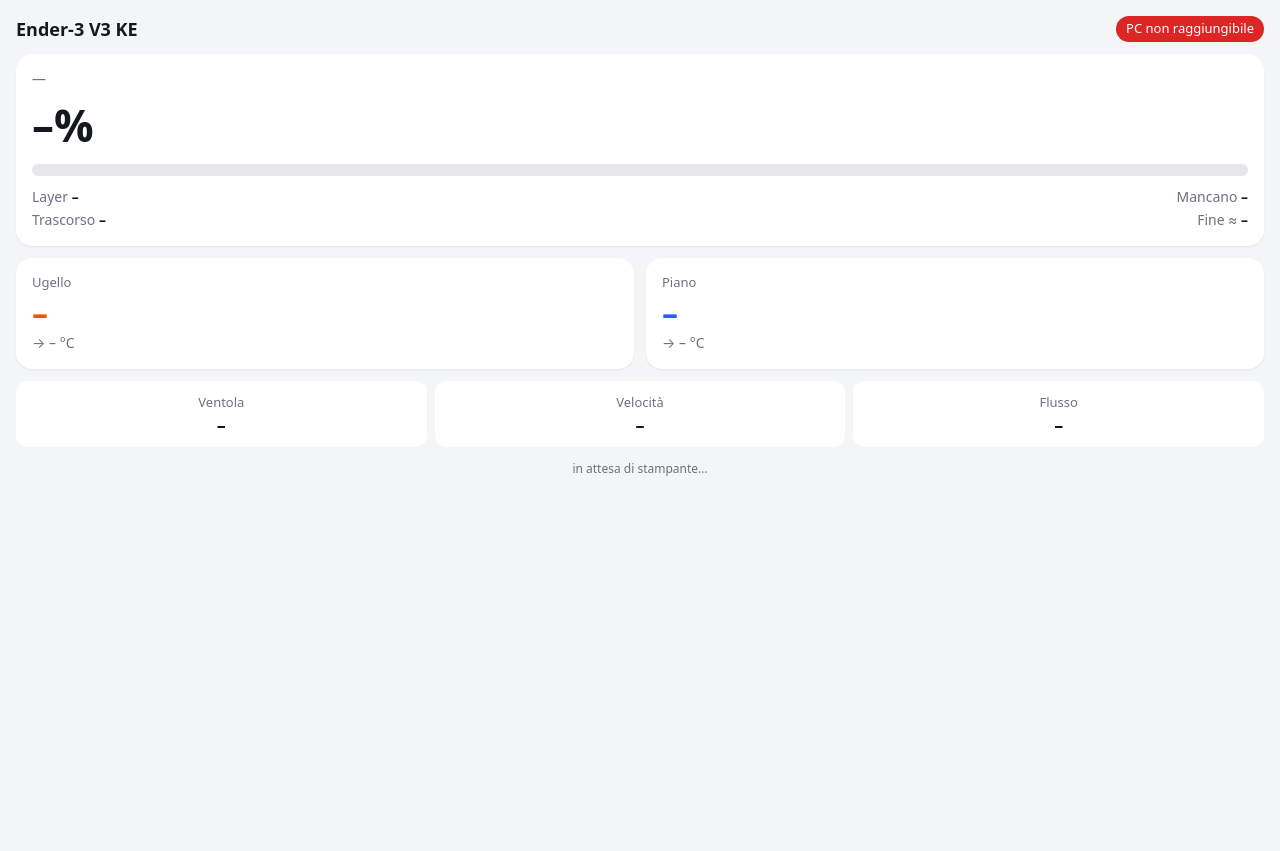
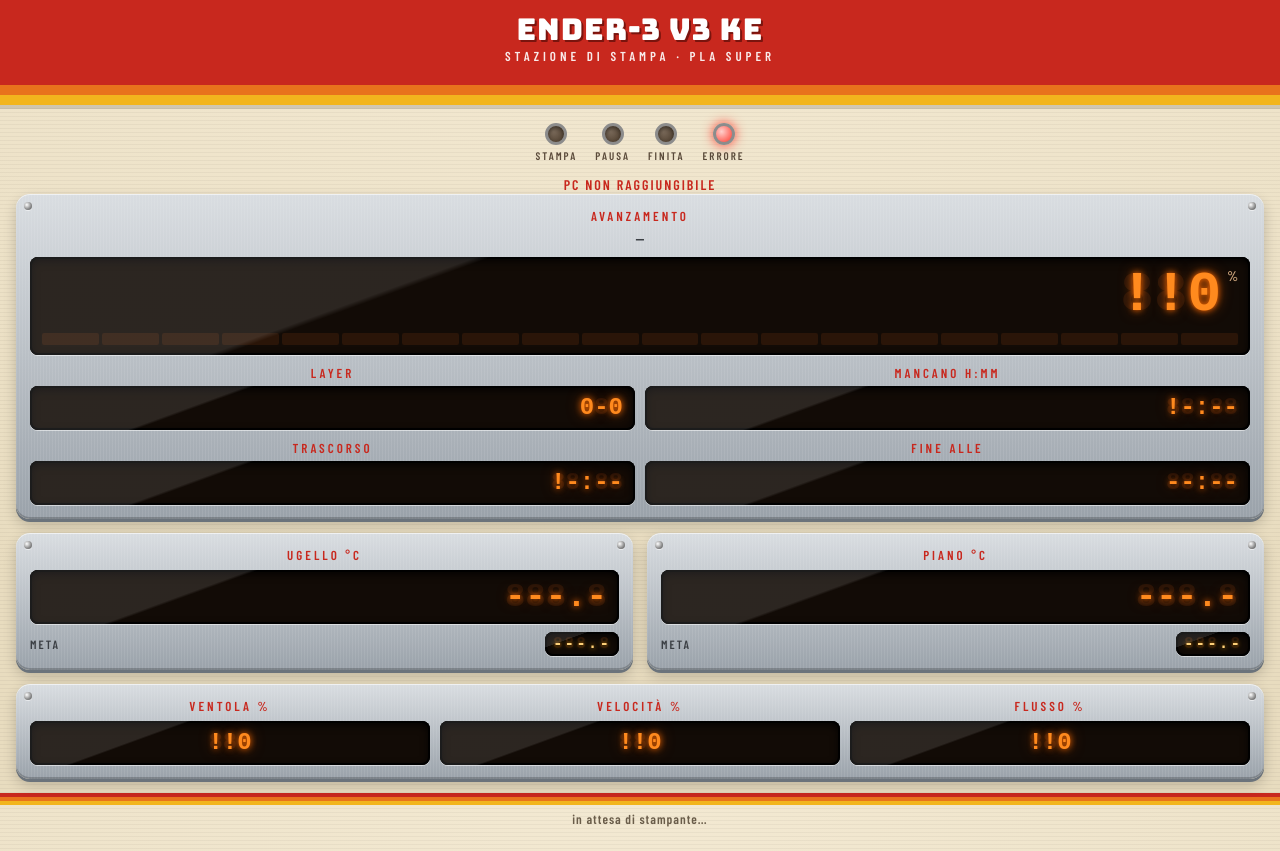
Before and after one commit to stricchi79-source/ender-ke-status, a plain HTML site: page index.html in a window 1280 px wide. Before the commit the page ends 800 px from the top, so only its background shows below. Drawn offline with nearby package versions, Linux system fonts and the light colour scheme; no server answers; a web font is replaced by a local one.

Commit message:
Grafica stile pompa di benzina anni 80
Display a 7 segmenti arancioni con cifre spente in trasparenza, piastre
in acciaio con viti, insegna rossa a strisce e lampade di stato.

Co-Authored-By: Claude Opus 5.5 <noreply@anthropic.com>

```diff
--- a/index.html
+++ b/index.html
@@ -3,101 +3,224 @@
 <head>
 <meta charset="utf-8">
 <meta name="viewport" content="width=device-width,initial-scale=1,viewport-fit=cover">
-<meta name="theme-color" content="#111418">
+<meta name="theme-color" content="#b3261e">
 <title>Ender KE</title>
+<link rel="preconnect" href="https://fonts.googleapis.com">
+<link rel="preconnect" href="https://fonts.gstatic.com" crossorigin>
+<link href="https://fonts.googleapis.com/css2?family=Bungee&family=Barlow+Condensed:wght@600;800&display=swap" rel="stylesheet">
 <style>
-  :root{--bg:#f4f5f7;--card:#fff;--fg:#15181d;--mut:#6b7280;--bar:#e5e7eb;--acc:#16a34a;--hot:#ea580c;--bed:#2563eb;--err:#dc2626}
-  @media (prefers-color-scheme:dark){:root{--bg:#111418;--card:#1b1f25;--fg:#eef0f3;--mut:#9aa1ab;--bar:#2b3038;--acc:#22c55e;--hot:#fb923c;--bed:#60a5fa;--err:#f87171}}
+  @font-face{font-family:"DSEG7";font-weight:700;font-display:swap;
+    src:url("https://cdn.jsdelivr.net/npm/dseg@0.46.0/fonts/DSEG7-Classic/DSEG7Classic-Bold.woff2") format("woff2")}
+
+  :root{
+    --enamel:#f3e9d2; --enamel2:#e8dcbf; --ink:#1d1a16;
+    --red:#c8281e; --orange:#e8731c; --yellow:#f2b51d;
+    --steel1:#d9dde1; --steel2:#9aa2aa; --steel3:#6b737b;
+    --glass:#120b06; --led:#ff8a1e; --ledglow:#ff6a00; --ghost:#2a1508;
+    --green:#3ddc5a; --lamp-off:#4a3a2a;
+  }
   *{box-sizing:border-box}
-  body{margin:0;background:var(--bg);color:var(--fg);font:16px/1.35 system-ui,-apple-system,Segoe UI,Roboto,sans-serif;padding:16px;padding-top:max(16px,env(safe-area-inset-top))}
-  header{display:flex;justify-content:space-between;align-items:center;margin-bottom:12px}
-  h1{font-size:18px;margin:0}
-  .pill{font-size:13px;padding:4px 10px;border-radius:99px;background:var(--bar);color:var(--mut)}
-  .pill.on{background:var(--acc);color:#fff}
-  .pill.bad{background:var(--err);color:#fff}
-  .card{background:var(--card);border-radius:16px;padding:16px;margin-bottom:12px;box-shadow:0 1px 2px #0001}
-  .file{font-size:14px;color:var(--mut);word-break:break-all;margin-bottom:8px}
-  .big{font-size:44px;font-weight:700;font-variant-numeric:tabular-nums}
-  .bar{height:12px;background:var(--bar);border-radius:6px;overflow:hidden;margin:8px 0 12px}
-  .bar>i{display:block;height:100%;width:0;background:var(--acc);transition:width .6s}
-  .row{display:flex;justify-content:space-between;color:var(--mut);font-size:14px;font-variant-numeric:tabular-nums}
-  .row b{color:var(--fg);font-weight:600}
-  .grid{display:grid;grid-template-columns:1fr 1fr;gap:12px}
-  .grid .card{margin:0}
-  .lbl{font-size:13px;color:var(--mut)}
-  .t{font-size:32px;font-weight:700;font-variant-numeric:tabular-nums}
-  .noz .t{color:var(--hot)} .bedc .t{color:var(--bed)}
-  .tgt{font-size:14px;color:var(--mut);font-variant-numeric:tabular-nums}
-  .small{display:grid;grid-template-columns:repeat(3,1fr);gap:8px;text-align:center;margin-top:12px}
-  .small div{background:var(--card);border-radius:12px;padding:10px 4px}
-  .small b{display:block;font-size:18px;font-variant-numeric:tabular-nums}
-  footer{color:var(--mut);font-size:12px;text-align:center;margin-top:14px}
+  html,body{margin:0}
+  body{
+    min-height:100vh; color:var(--ink);
+    font:600 16px/1.3 "Barlow Condensed",system-ui,sans-serif;
+    padding:0 16px 24px; padding-bottom:max(24px,env(safe-area-inset-bottom));
+    background:
+      repeating-linear-gradient(0deg,#0000 0 3px,#0000000a 3px 4px),
+      radial-gradient(120% 80% at 50% 0%,var(--enamel),var(--enamel2));
+    background-attachment:fixed;
+  }
+
+  /* Insegna in alto con le strisce */
+  .sign{margin:0 -16px 18px; padding-top:max(14px,env(safe-area-inset-top));
+    background:var(--red); color:#fff; text-align:center; position:relative;
+    box-shadow:0 4px 0 #0002}
+  .sign h1{margin:0; font:400 30px/1 "Bungee",Impact,sans-serif; letter-spacing:1px;
+    text-shadow:2px 2px 0 #7a140e}
+  .sign .sub{font:800 13px/1 "Barlow Condensed",sans-serif; letter-spacing:4px; opacity:.9; padding:6px 0 12px}
+  .stripes{height:30px; background:
+    linear-gradient(var(--red) 0 33%,var(--orange) 33% 66%,var(--yellow) 66%);}
+  .stripes.thin{height:12px; margin:0 -16px}
+
+  /* Piastra metallica */
+  .plate{position:relative; border-radius:14px; padding:14px; margin-bottom:14px;
+    background:
+      repeating-linear-gradient(90deg,#ffffff14 0 1px,#0000 1px 3px),
+      linear-gradient(180deg,var(--steel1),var(--steel2));
+    box-shadow:inset 0 1px 0 #fff9, inset 0 -2px 0 #0003, 0 3px 0 var(--steel3), 0 6px 14px #0003}
+  .plate::before,.plate::after{content:""; position:absolute; top:8px; width:8px; height:8px; border-radius:50%;
+    background:radial-gradient(circle at 35% 35%,#fff,#888 60%,#555); box-shadow:0 1px 0 #fff8}
+  .plate::before{left:8px} .plate::after{right:8px}
+
+  .lbl{font:800 13px/1 "Barlow Condensed",sans-serif; letter-spacing:3px; text-transform:uppercase;
+    color:var(--red); text-align:center; margin:2px 0 8px}
+
+  /* Finestra del display */
+  .win{position:relative; background:var(--glass); border-radius:8px; padding:10px 12px;
+    box-shadow:inset 0 3px 10px #000, inset 0 0 0 2px #000, 0 1px 0 #fff8; overflow:hidden; text-align:right}
+  .win::after{content:""; position:absolute; inset:0; pointer-events:none;
+    background:linear-gradient(160deg,#ffffff1c 0 30%,#0000 31%)}
+  .seg{position:relative; display:inline-block; font-family:"DSEG7","Courier New",monospace; font-weight:700;
+    font-variant-numeric:tabular-nums; line-height:1}
+  .seg .g{color:var(--ghost)}
+  .seg .v{position:absolute; right:0; top:0; color:var(--led);
+    text-shadow:0 0 6px var(--ledglow),0 0 14px #ff6a0080}
+  .xl{font-size:56px} .lg{font-size:34px} .md{font-size:24px}
+  .unit{font:800 14px "Barlow Condensed",sans-serif; color:#c9a27a; margin-left:6px; vertical-align:top}
+
+  /* Barra a blocchetti LED */
+  .ledbar{display:grid; grid-template-columns:repeat(20,1fr); gap:3px; margin-top:10px}
+  .ledbar i{height:12px; border-radius:2px; background:var(--ghost)}
+  .ledbar i.on{background:var(--led); box-shadow:0 0 6px var(--ledglow)}
+
+  .grid2{display:grid; grid-template-columns:1fr 1fr; gap:14px}
+  .grid2 .plate{margin:0}
+  .tgt{display:flex; justify-content:space-between; align-items:center; margin-top:8px;
+    font:800 12px "Barlow Condensed",sans-serif; letter-spacing:2px; color:#3b3f44}
+  .tgt .seg{font-size:16px}
+  .tgt .seg .v{color:#ffd27a; text-shadow:0 0 5px #ffb000}
+  .tgt .win{padding:4px 8px}
+
+  .row3{display:grid; grid-template-columns:repeat(3,1fr); gap:10px}
+  .row3 .win{text-align:center}
+
+  .info{display:grid; grid-template-columns:1fr 1fr; gap:10px; margin-top:10px}
+  .info .lbl{margin-bottom:6px}
+
+  /* Lampade di stato */
+  .lamps{display:flex; justify-content:center; gap:18px; margin:4px 0 14px}
+  .lamp{display:flex; flex-direction:column; align-items:center; gap:4px;
+    font:800 11px "Barlow Condensed",sans-serif; letter-spacing:2px; color:#5a4a3a}
+  .lamp i{width:22px; height:22px; border-radius:50%; border:3px solid #8c8c8c;
+    background:radial-gradient(circle at 35% 35%,#7a6a5a,var(--lamp-off)); box-shadow:inset 0 2px 4px #0006}
+  .lamp.on.g i{background:radial-gradient(circle at 35% 35%,#d6ffd9,var(--green)); box-shadow:0 0 12px var(--green)}
+  .lamp.on.y i{background:radial-gradient(circle at 35% 35%,#fff3c4,var(--yellow)); box-shadow:0 0 12px var(--yellow)}
+  .lamp.on.r i{background:radial-gradient(circle at 35% 35%,#ffd0cc,#ff3b2f); box-shadow:0 0 12px #ff3b2f}
+
+  .file{font:800 15px "Barlow Condensed",sans-serif; text-align:center; color:#3b3f44; margin:-2px 0 10px;
+    white-space:nowrap; overflow:hidden; text-overflow:ellipsis}
+  footer{text-align:center; font:600 13px "Barlow Condensed",sans-serif; color:#6a5d4a; margin-top:6px; letter-spacing:1px}
+  .msg{text-align:center; font:800 14px "Barlow Condensed",sans-serif; letter-spacing:2px; color:var(--red); min-height:18px}
+
+  @media (max-width:360px){ .xl{font-size:46px} .lg{font-size:28px} .sign h1{font-size:25px} }
 </style>
 </head>
 <body>
-<header><h1>Ender-3 V3 KE</h1><span id="st" class="pill">connessione…</span></header>
 
-<div class="card">
-  <div class="file" id="file">—</div>
-  <div class="big" id="pct">–%</div>
-  <div class="bar"><i id="barf"></i></div>
-  <div class="row"><span>Layer <b id="layer">–</b></span><span>Mancano <b id="left">–</b></span></div>
-  <div class="row" style="margin-top:4px"><span>Trascorso <b id="job">–</b></span><span>Fine ≈ <b id="eta">–</b></span></div>
+<div class="sign">
+  <h1>ENDER-3 V3 KE</h1>
+  <div class="sub">STAZIONE DI STAMPA · PLA SUPER</div>
+  <div class="stripes"></div>
 </div>
 
-<div class="grid">
-  <div class="card noz"><div class="lbl">Ugello</div><div class="t" id="nt">–</div><div class="tgt">→ <span id="ntt">–</span> °C</div></div>
-  <div class="card bedc"><div class="lbl">Piano</div><div class="t" id="bt">–</div><div class="tgt">→ <span id="btt">–</span> °C</div></div>
+<div class="lamps">
+  <div class="lamp g" id="l-print"><i></i>STAMPA</div>
+  <div class="lamp y" id="l-pause"><i></i>PAUSA</div>
+  <div class="lamp g" id="l-done"><i></i>FINITA</div>
+  <div class="lamp r" id="l-err"><i></i>ERRORE</div>
+</div>
+<div class="msg" id="msg"></div>
+
+<div class="plate">
+  <div class="lbl">Avanzamento</div>
+  <div class="file" id="file">—</div>
+  <div class="win"><span class="seg xl" id="pct"></span><span class="unit">%</span>
+    <div class="ledbar" id="bar"></div>
+  </div>
+  <div class="info">
+    <div><div class="lbl">Layer</div><div class="win"><span class="seg md" id="layer"></span></div></div>
+    <div><div class="lbl">Mancano h:mm</div><div class="win"><span class="seg md" id="left"></span></div></div>
+    <div><div class="lbl">Trascorso</div><div class="win"><span class="seg md" id="job"></span></div></div>
+    <div><div class="lbl">Fine alle</div><div class="win"><span class="seg md" id="eta"></span></div></div>
+  </div>
 </div>
 
-<div class="small">
-  <div><span class="lbl">Ventola</span><b id="fan">–</b></div>
-  <div><span class="lbl">Velocità</span><b id="spd">–</b></div>
-  <div><span class="lbl">Flusso</span><b id="flow">–</b></div>
+<div class="grid2">
+  <div class="plate">
+    <div class="lbl">Ugello °C</div>
+    <div class="win"><span class="seg lg" id="nt"></span></div>
+    <div class="tgt">META <div class="win"><span class="seg" id="ntt"></span></div></div>
+  </div>
+  <div class="plate">
+    <div class="lbl">Piano °C</div>
+    <div class="win"><span class="seg lg" id="bt"></span></div>
+    <div class="tgt">META <div class="win"><span class="seg" id="btt"></span></div></div>
+  </div>
 </div>
 
+<div class="plate" style="margin-top:14px">
+  <div class="row3">
+    <div><div class="lbl">Ventola %</div><div class="win"><span class="seg md" id="fan"></span></div></div>
+    <div><div class="lbl">Velocità %</div><div class="win"><span class="seg md" id="spd"></span></div></div>
+    <div><div class="lbl">Flusso %</div><div class="win"><span class="seg md" id="flow"></span></div></div>
+  </div>
+</div>
+
+<div class="stripes thin"></div>
 <footer id="upd">—</footer>
 
 <script>
 let HOST = "stampante";
-const STATES = {0:"ferma",1:"in stampa",2:"finita",3:"fallita",4:"annullata",5:"in pausa"};
 const s = {};
-let ws, hb, last = 0;
+let last = 0;
 const $ = id => document.getElementById(id);
 const num = v => { const n = parseFloat(v); return isNaN(n) ? null : n; };
-const hms = sec => { sec = num(sec); if (sec == null) return "–"; sec = Math.max(0, Math.round(sec));
-  const h = Math.floor(sec/3600), m = Math.floor(sec%3600/60); return h ? `${h}h ${String(m).padStart(2,"0")}m` : `${m}m ${String(sec%60).padStart(2,"0")}s`; };
+
+// Display a 7 segmenti: cifre accese sopra, "8" spenti sotto.
+function seg(id, text, width){
+  text = String(text);
+  if (width) text = text.padStart(width, "!");      // "!" = cifra vuota in DSEG
+  const el = $(id);
+  el.innerHTML = '<span class="g"></span><span class="v"></span>';
+  el.firstChild.textContent = text.replace(/[0-9!\-]/g, "8");
+  el.lastChild.textContent = text;
+}
+const hm = sec => { sec = num(sec); if (sec == null) return "-:--"; sec = Math.max(0, Math.round(sec));
+  return Math.floor(sec/3600) + ":" + String(Math.floor(sec%3600/60)).padStart(2,"0"); };
+const t1 = v => { v = num(v); return v == null ? "---.-" : v.toFixed(1); };
+
+const bar = $("bar");
+for (let i = 0; i < 20; i++) bar.appendChild(document.createElement("i"));
+
+function lamps(st, err){
+  $("l-print").classList.toggle("on", st === 1);
+  $("l-pause").classList.toggle("on", st === 5);
+  $("l-done").classList.toggle("on", st === 2);
+  $("l-err").classList.toggle("on", !!err || st === 3);
+}
 
 function render(){
   const st = s.state, err = s.err && s.err.errcode;
-  const pill = $("st");
-  pill.textContent = err ? "errore " + err : (STATES[st] ?? "connesso");
-  pill.className = "pill" + (err ? " bad" : st === 1 ? " on" : "");
+  lamps(st, err);
+  $("msg").textContent = err ? "ERRORE " + err : st === 4 ? "STAMPA ANNULLATA" : st === 0 ? "STAMPANTE FERMA" : "";
   $("file").textContent = (s.printFileName || "—").split("/").pop();
-  const p = num(s.printProgress) ?? 0;
-  $("pct").textContent = p + "%"; $("barf").style.width = p + "%";
-  $("layer").textContent = (s.layer ?? "–") + "/" + (s.TotalLayer ?? "–");
-  $("left").textContent = hms(s.printLeftTime); $("job").textContent = hms(s.printJobTime);
+  const p = Math.max(0, Math.min(100, num(s.printProgress) ?? 0));
+  seg("pct", p, 3);
+  [...bar.children].forEach((b, i) => b.classList.toggle("on", i < Math.round(p / 5)));
+  seg("layer", (s.layer ?? 0) + "-" + (s.TotalLayer ?? 0));
+  seg("left", hm(s.printLeftTime), 5);
+  seg("job", hm(s.printJobTime), 5);
   const L = num(s.printLeftTime);
-  $("eta").textContent = st === 1 && L ? new Date(Date.now() + L*1000).toLocaleTimeString("it-IT",{hour:"2-digit",minute:"2-digit"}) : "–";
-  const f1 = v => { v = num(v); return v == null ? "–" : v.toFixed(1); };
-  $("nt").textContent = f1(s.nozzleTemp) + "°"; $("ntt").textContent = f1(s.targetNozzleTemp);
-  $("bt").textContent = f1(s.bedTemp0) + "°"; $("btt").textContent = f1(s.targetBedTemp0);
-  $("fan").textContent = (s.modelFanPct ?? "–") + "%";
-  $("spd").textContent = (s.curFeedratePct ?? "–") + "%";
-  $("flow").textContent = (s.curFlowratePct ?? "–") + "%";
+  if (st === 1 && L) { const d = new Date(Date.now() + L*1000);
+    seg("eta", String(d.getHours()).padStart(2,"0") + ":" + String(d.getMinutes()).padStart(2,"0")); }
+  else seg("eta", "--:--");
+  seg("nt", t1(s.nozzleTemp), 5); seg("ntt", t1(s.targetNozzleTemp), 5);
+  seg("bt", t1(s.bedTemp0), 5);   seg("btt", t1(s.targetBedTemp0), 5);
+  seg("fan", s.modelFanPct ?? 0, 3);
+  seg("spd", s.curFeedratePct ?? 0, 3);
+  seg("flow", s.curFlowratePct ?? 0, 3);
 }
 
-let age = null;
 async function poll(){
   try {
     const r = await fetch("status", {cache:"no-store"});
     const j = await r.json();
-    HOST = j.printer; age = j.age;
+    HOST = j.printer;
     if (j.age != null) { Object.assign(s, j.s); last = Date.now() - j.age*1000; render(); }
-    if (j.age == null || j.age > 30) { $("st").textContent = "stampante non raggiungibile"; $("st").className = "pill bad"; }
-  } catch(e) { $("st").textContent = "PC non raggiungibile"; $("st").className = "pill bad"; }
+    if (j.age == null || j.age > 30) { $("msg").textContent = "STAMPANTE NON RAGGIUNGIBILE"; lamps(null, true); }
+  } catch(e) { $("msg").textContent = "PC NON RAGGIUNGIBILE"; lamps(null, true); }
 }
+render();
 setInterval(() => { $("upd").textContent = last ? `aggiornato ${Math.round((Date.now()-last)/1000)} s fa · ${HOST}` : `in attesa di ${HOST}…`; }, 1000);
 poll(); setInterval(poll, 2000);
 </script>
```
